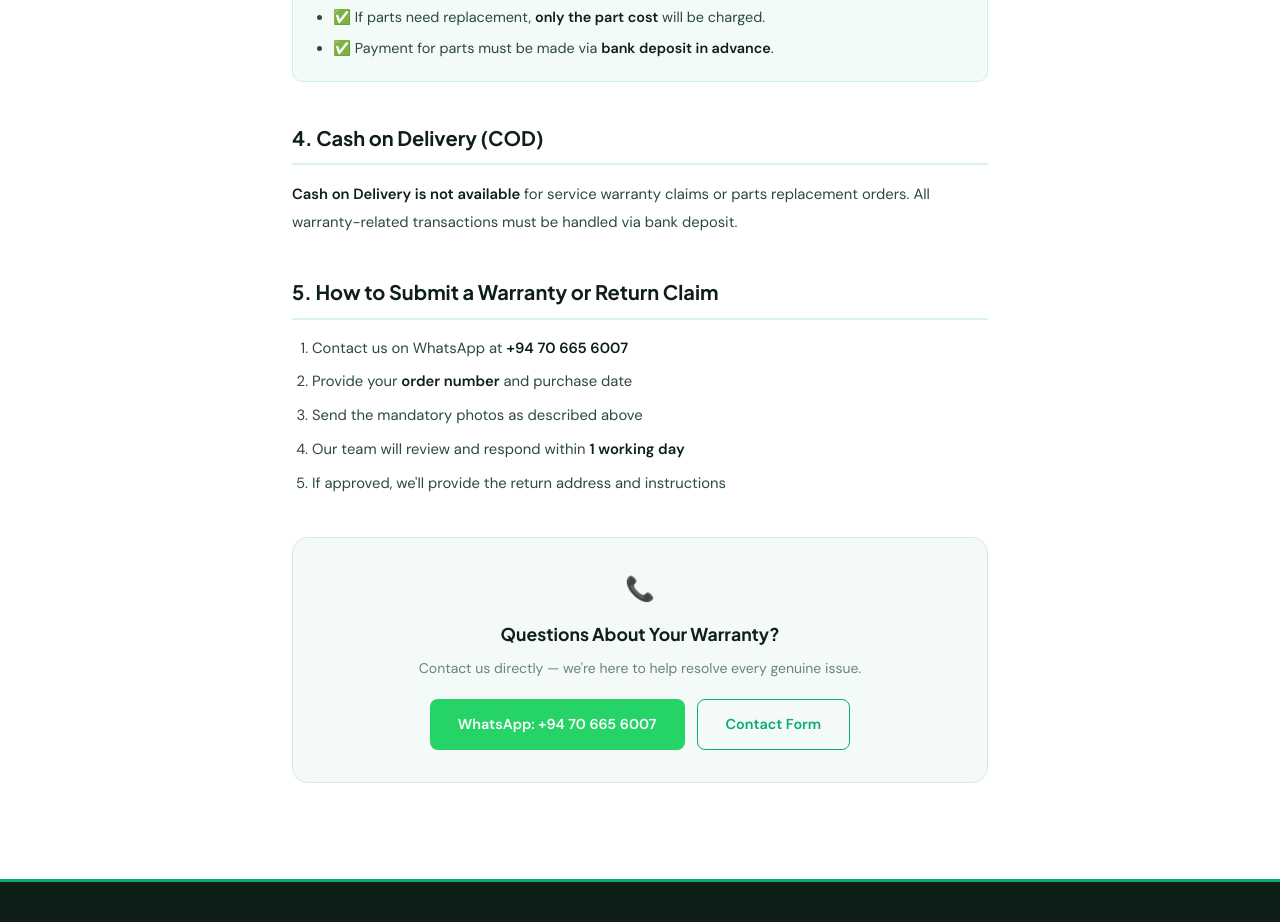
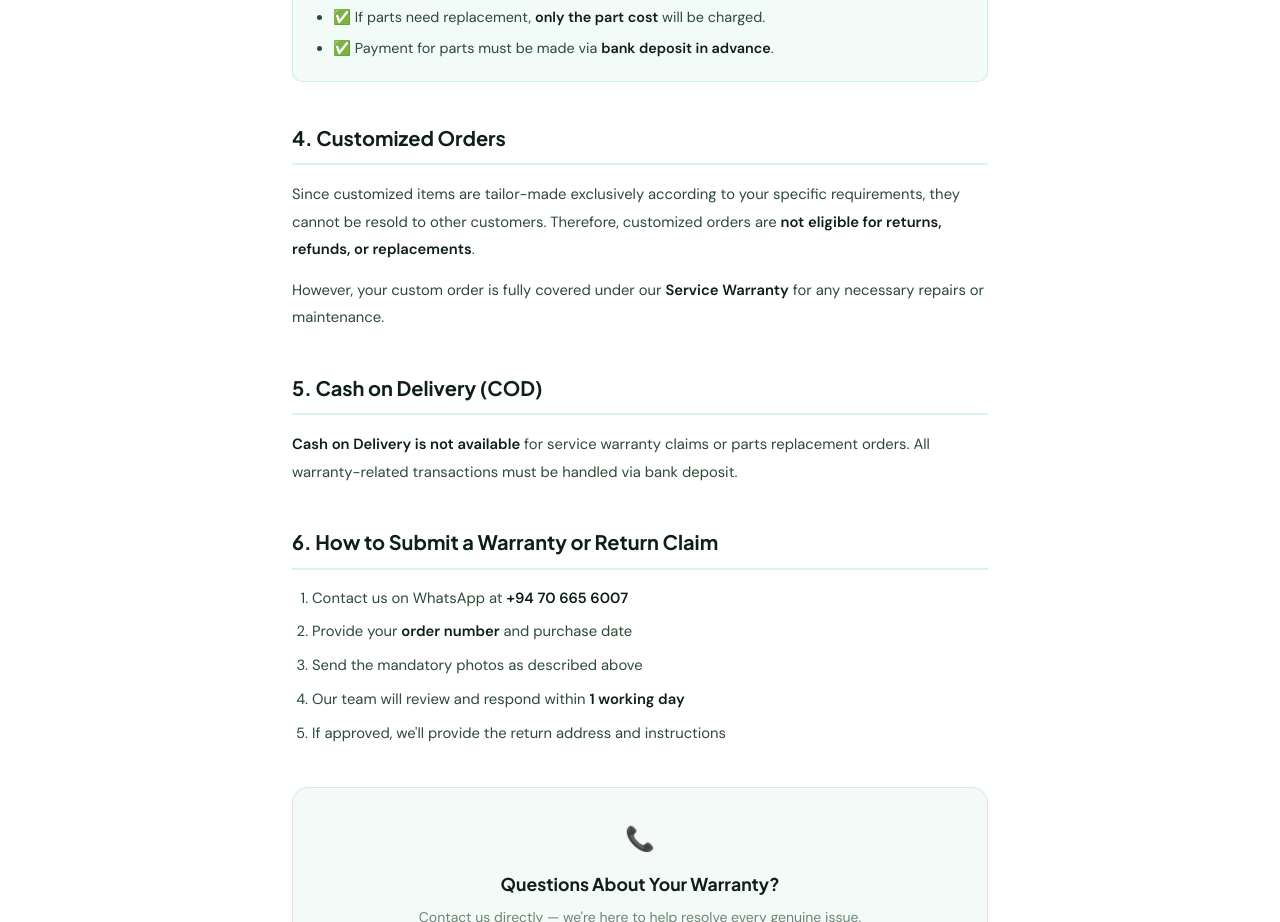
Before and after one commit to thivaharan-selvanayagam/techo-connect, a Next.js app: page /returns in a window 1280 px wide. Shown: the part 1680-2602 px from the top of the page. Built offline with nearby package versions, Linux system fonts and the light colour scheme.

Commit message:
rufund page policy updated

```diff
--- a/app/returns/page.js
+++ b/app/returns/page.js
@@ -6,7 +6,7 @@ import { WA_LINK } from '../../lib/utils'
 
 export const metadata = {
   title: 'Returns & Refunds Policy',
-  description: 'Techo Connect return, refund and warranty policy. 5-day checking warranty and 6-month service warranty on all antenna products.',
+  description: 'Techo Connect return, refund and warranty policy. 5-day checking warranty and 12-month service warranty on all antenna products.',
 }
 
 const Section = ({ title, children }) => (
@@ -93,11 +93,16 @@ export default function Returns() {
               </div>
             </Section>
 
-            <Section title="4. Cash on Delivery (COD)">
+            <Section title="4. Customized Orders">
+              <p>Since customized items are tailor-made exclusively according to your specific requirements, they cannot be resold to other customers. Therefore, customized orders are <strong>not eligible for returns, refunds, or replacements</strong>.</p>
+              <p>However, your custom order is fully covered under our <strong>Service Warranty</strong> for any necessary repairs or maintenance.</p>
+            </Section>
+
+            <Section title="5. Cash on Delivery (COD)">
               <p><strong>Cash on Delivery is not available</strong> for service warranty claims or parts replacement orders. All warranty-related transactions must be handled via bank deposit.</p>
             </Section>
 
-            <Section title="5. How to Submit a Warranty or Return Claim">
+            <Section title="6. How to Submit a Warranty or Return Claim">
               <ol style={{ paddingLeft: '1.25rem', listStyle: 'decimal', display: 'flex', flexDirection: 'column', gap: '0.5rem' }}>
                 <li style={{ fontSize: '0.925rem', color: 'var(--slate)', lineHeight: 1.75 }}>Contact us on WhatsApp at <strong>+94 70 665 6007</strong></li>
                 <li style={{ fontSize: '0.925rem', color: 'var(--slate)', lineHeight: 1.75 }}>Provide your <strong>order number</strong> and purchase date</li>
```
